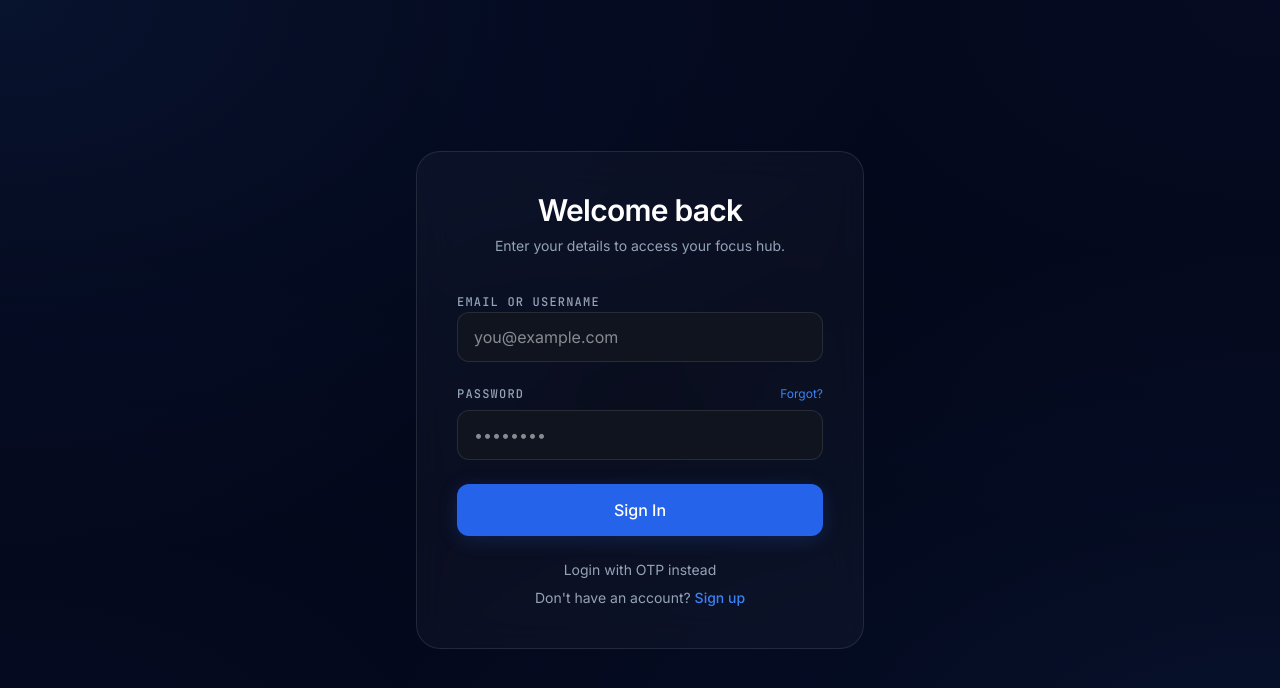
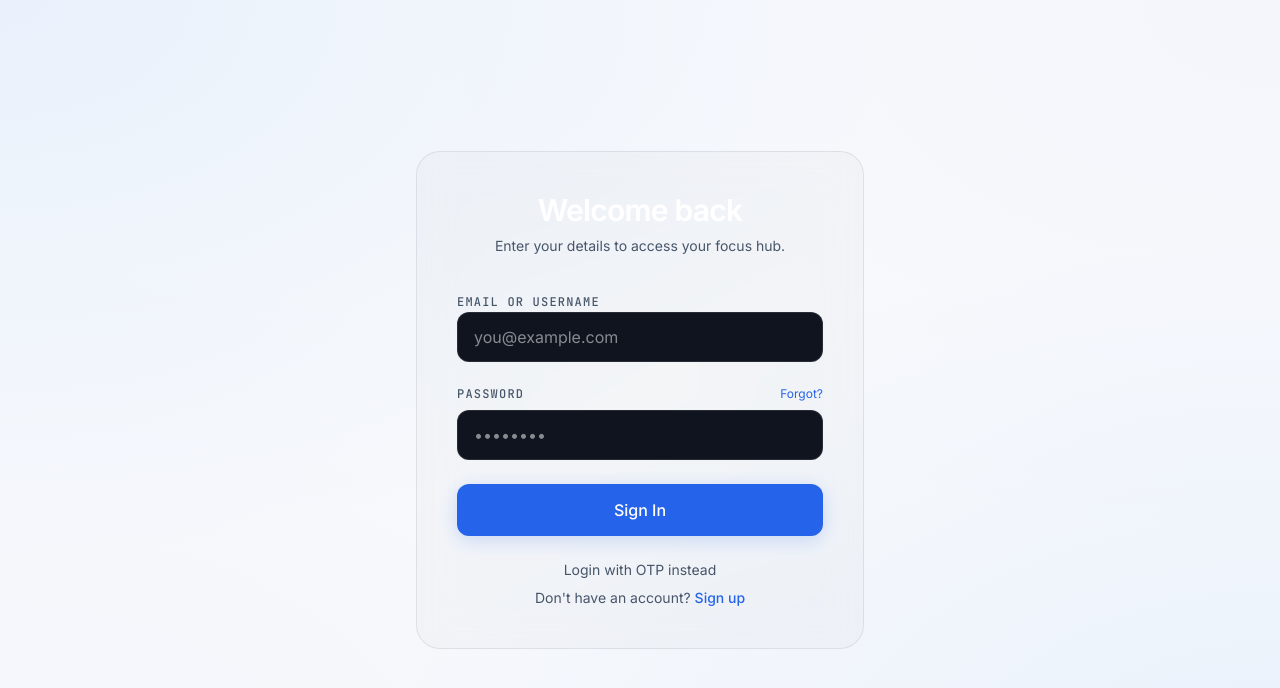
Before and after one commit to jayeshsutar92/FlowTime, a React (Vite) app in the folder frontend/: page /auth in a window 1280 px wide. Shown: the top 688 px of the page. Built offline with nearby package versions, Linux system fonts and the light colour scheme; no server answers.

Commit message:
Dark mode Toggle

```diff
--- a/frontend/src/components/TopNav.tsx
+++ b/frontend/src/components/TopNav.tsx
@@ -1,11 +1,13 @@
 import { Link, useLocation } from "react-router-dom";
 import { cn } from "../lib/utils";
 import { useAuth } from "../contexts/AuthContext";
-import { LogOut, Shield } from "lucide-react";
+import { LogOut, Shield, Sun, Moon } from "lucide-react";
+import { useTheme } from "../contexts/ThemeContext";
 
 export default function TopNav() {
   const location = useLocation();
   const { isAuthenticated, isAdmin, logout } = useAuth();
+  const { theme, toggleTheme } = useTheme();
 
   const links = [
     { name: "Timer", path: "/timer" },
@@ -20,9 +22,9 @@ export default function TopNav() {
   };
 
   return (
-    <header className="fixed top-0 w-full z-50 bg-background/40 backdrop-blur-xl border-b border-white/5 shadow-sm">
+    <header className="fixed top-0 w-full z-50 bg-background/40 backdrop-blur-xl border-b border-outline shadow-sm">
       <div className="flex justify-between items-center h-20 px-margin-mobile md:px-margin-desktop max-w-container-max mx-auto">
-        <Link to="/" className="text-xl font-bold tracking-tight text-white flex items-center gap-3">
+        <Link to="/" className="text-xl font-bold tracking-tight text-on-surface flex items-center gap-3">
           <div className="w-8 h-8 bg-gradient-to-br from-blue-500 to-indigo-600 rounded-lg flex items-center justify-center shadow-lg shadow-blue-500/20">
             <div className="w-3 h-3 bg-white rounded-full"></div>
           </div>
@@ -37,7 +39,7 @@ export default function TopNav() {
                 "font-medium font-label-sm text-sm transition-colors flex flex-col justify-center",
                 (link.path === "/timer" ? location.pathname.startsWith("/timer") : location.pathname === link.path)
                   ? "text-primary border-b-2 border-primary pb-1 font-bold"
-                  : "text-on-surface-variant hover:text-white"
+                  : "text-on-surface-variant hover:text-on-surface"
               )}
             >
               {link.name}
@@ -45,11 +47,20 @@ export default function TopNav() {
           ))}
         </nav>
 
+        <div className="flex items-center gap-4">
+          <button
+            onClick={toggleTheme}
+            className="p-2 rounded-full hover:bg-surface-variant transition-colors text-on-surface-variant hover:text-on-surface flex items-center justify-center"
+            aria-label="Toggle Theme"
+          >
+            {theme === "light" ? <Moon className="w-5 h-5" /> : <Sun className="w-5 h-5" />}
+          </button>
+
           {isAuthenticated ? (
             <div className="flex items-center gap-4">
               <button
                 onClick={handleLogout}
-              className="flex items-center gap-2 text-on-surface-variant hover:text-white transition-colors text-sm font-medium"
+                className="flex items-center gap-2 text-on-surface-variant hover:text-on-surface transition-colors text-sm font-medium"
               >
                 <LogOut className="w-4 h-4" />
                 Logout
@@ -70,6 +81,7 @@ export default function TopNav() {
             </Link>
           )}
         </div>
+      </div>
     </header>
   );
 }
--- /dev/null
+++ b/frontend/src/contexts/ThemeContext.tsx
@@ -0,0 +1,52 @@
+import React, { createContext, useContext, useEffect, useState } from "react";
+
+type Theme = "light" | "dark";
+
+interface ThemeContextType {
+  theme: Theme;
+  toggleTheme: () => void;
+}
+
+const ThemeContext = createContext<ThemeContextType | undefined>(undefined);
+
+export const ThemeProvider: React.FC<{ children: React.ReactNode }> = ({ children }) => {
+  const [theme, setTheme] = useState<Theme>(() => {
+    const saved = localStorage.getItem("flowtime_theme");
+    if (saved === "light" || saved === "dark") return saved;
+    // Check system preference
+    if (typeof window !== "undefined" && window.matchMedia("(prefers-color-scheme: light)").matches) {
+      return "light";
+    }
+    return "dark"; // Default is dark
+  });
+
+  useEffect(() => {
+    const root = window.document.documentElement;
+    if (theme === "light") {
+      root.classList.add("light");
+      root.classList.remove("dark");
+    } else {
+      root.classList.add("dark");
+      root.classList.remove("light");
+    }
+    localStorage.setItem("flowtime_theme", theme);
+  }, [theme]);
+
+  const toggleTheme = () => {
+    setTheme((prev) => (prev === "light" ? "dark" : "light"));
+  };
+
+  return (
+    <ThemeContext.Provider value={{ theme, toggleTheme }}>
+      {children}
+    </ThemeContext.Provider>
+  );
+};
+
+export const useTheme = () => {
+  const context = useContext(ThemeContext);
+  if (!context) {
+    throw new Error("useTheme must be used within a ThemeProvider");
+  }
+  return context;
+};
--- a/frontend/src/index.css
+++ b/frontend/src/index.css
@@ -51,16 +51,62 @@
 }
 
 @layer base {
+  html, body, .glass-card, button, input, select, textarea, div {
+    transition: background-color 0.3s ease, border-color 0.3s ease, color 0.3s ease, box-shadow 0.3s ease;
+  }
   body {
     @apply bg-background text-on-surface font-body-md overflow-x-hidden selection:bg-primary-container selection:text-on-primary-container;
   }
 }
 
+html.light {
+  --color-background: #f8fafc;
+  --color-surface: #ffffff;
+  --color-surface-variant: #f1f5f9;
+  --color-surface-bright: #e2e8f0;
+  --color-surface-container-lowest: #ffffff;
+  --color-surface-container-low: rgba(0, 0, 0, 0.02);
+  --color-surface-container: rgba(0, 0, 0, 0.04);
+  --color-surface-container-high: rgba(0, 0, 0, 0.06);
+  --color-surface-container-highest: rgba(248, 250, 252, 0.5);
+
+  --color-on-surface: #0f172a;
+  --color-on-surface-variant: #475569;
+  --color-on-background: #0f172a;
+
+  --color-primary: #2563eb;
+  --color-on-primary: #ffffff;
+  --color-primary-container: #3b82f6;
+  --color-on-primary-container: #ffffff;
+  --color-primary-fixed: #1d4ed8;
+  --color-primary-fixed-dim: #1e40af;
+
+  --color-secondary: #4f46e5;
+  --color-on-secondary: #ffffff;
+  --color-secondary-container: #6366f1;
+  --color-on-secondary-container: #ffffff;
+
+  --color-tertiary: #7c3aed;
+  --color-on-tertiary: #ffffff;
+  --color-tertiary-container: #8b5cf6;
+
+  --color-outline: rgba(0, 0, 0, 0.1);
+  --color-outline-variant: rgba(0, 0, 0, 0.05);
+
+  --glass-bg: rgba(15, 23, 42, 0.02);
+  --glass-border: rgba(15, 23, 42, 0.08);
+}
+
+:root {
+  --glass-bg: rgba(255, 255, 255, 0.03);
+  --glass-border: rgba(255, 255, 255, 0.1);
+}
+
 @layer utilities {
   .glass-card {
-    background: rgba(255, 255, 255, 0.03);
+    background: var(--glass-bg);
     backdrop-filter: blur(16px);
-    border: 1px solid rgba(255, 255, 255, 0.1);
+    border: 1px solid var(--glass-border);
     border-radius: 1.5rem !important;
   }
   .ambient-glow {
@@ -76,11 +122,11 @@
     text-shadow: 0 0 20px rgba(59, 130, 246, 0.3);
   }
   .mesh-bg {
-    background-color: #020617;
+    background-color: var(--color-background);
     background-image:
-        radial-gradient(at 0% 0%, rgba(59, 130, 246, 0.1) 0px, transparent 50%),
-        radial-gradient(at 100% 0%, rgba(99, 102, 241, 0.05) 0px, transparent 50%),
-        radial-gradient(at 100% 100%, rgba(59, 130, 246, 0.1) 0px, transparent 50%),
-        radial-gradient(at 0% 100%, rgba(99, 102, 241, 0.05) 0px, transparent 50%);
+        radial-gradient(at 0% 0%, rgba(59, 130, 246, 0.08) 0px, transparent 50%),
+        radial-gradient(at 100% 0%, rgba(99, 102, 241, 0.03) 0px, transparent 50%),
+        radial-gradient(at 100% 100%, rgba(59, 130, 246, 0.08) 0px, transparent 50%),
+        radial-gradient(at 0% 100%, rgba(99, 102, 241, 0.03) 0px, transparent 50%);
   }
 }
```
Also changed, not shown: frontend/src/App.tsx (+7 -3 lines). Lines whose indentation alone changed are shown as unchanged.
